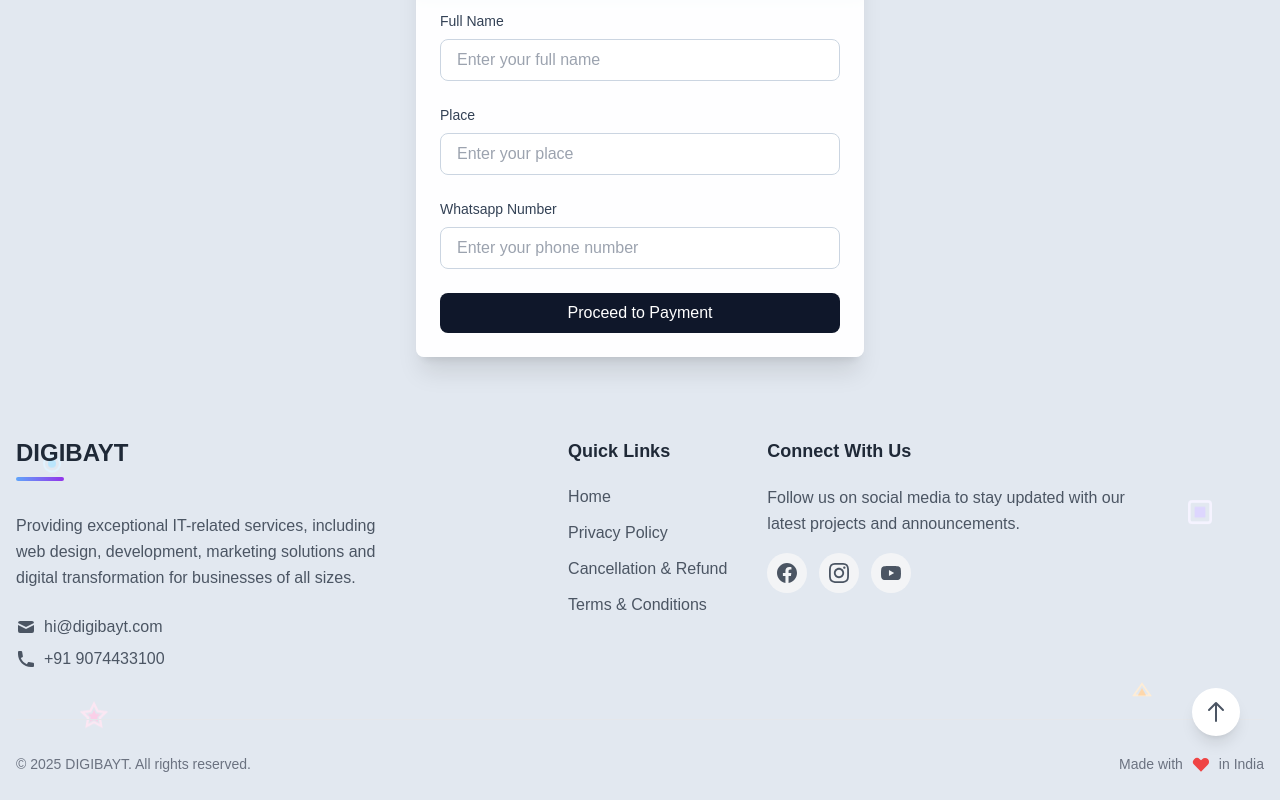
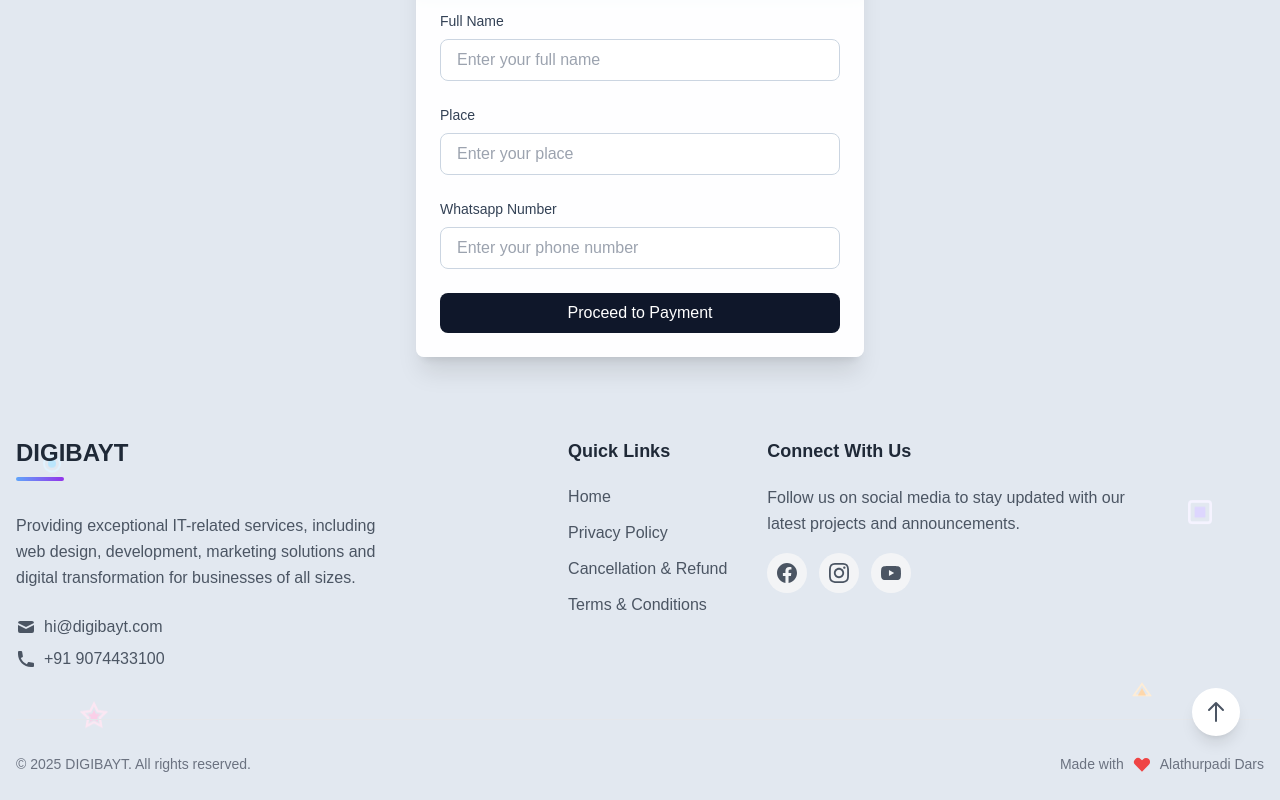
Before and after one commit to mishabvibes/RegistrationWithPayment, a Next.js app: page / in a window 1280 px wide. Shown: the part 805-1605 px from the top of the page. Built offline with nearby package versions, Linux system fonts and the light colour scheme.

Commit message:
change in india tAlathurpadi Daro Alathurpadi Dars

```diff
--- a/components/Footer.tsx
+++ b/components/Footer.tsx
@@ -201,7 +201,7 @@ const Footer = () => {
                                     <svg className="w-5 h-5 text-red-500" fill="currentColor" viewBox="0 0 20 20">
                                         <path fillRule="evenodd" d="M3.172 5.172a4 4 0 015.656 0L10 6.343l1.172-1.171a4 4 0 115.656 5.656L10 17.657l-6.828-6.829a4 4 0 010-5.656z" clipRule="evenodd"></path>
                                     </svg>
-                                    <span className="text-sm text-gray-500 ml-2">in India</span>
+                                    <span className="text-sm text-gray-500 ml-2">Alathurpadi Dars</span>
                                 </div>
                             </div>
                         </div>
```
